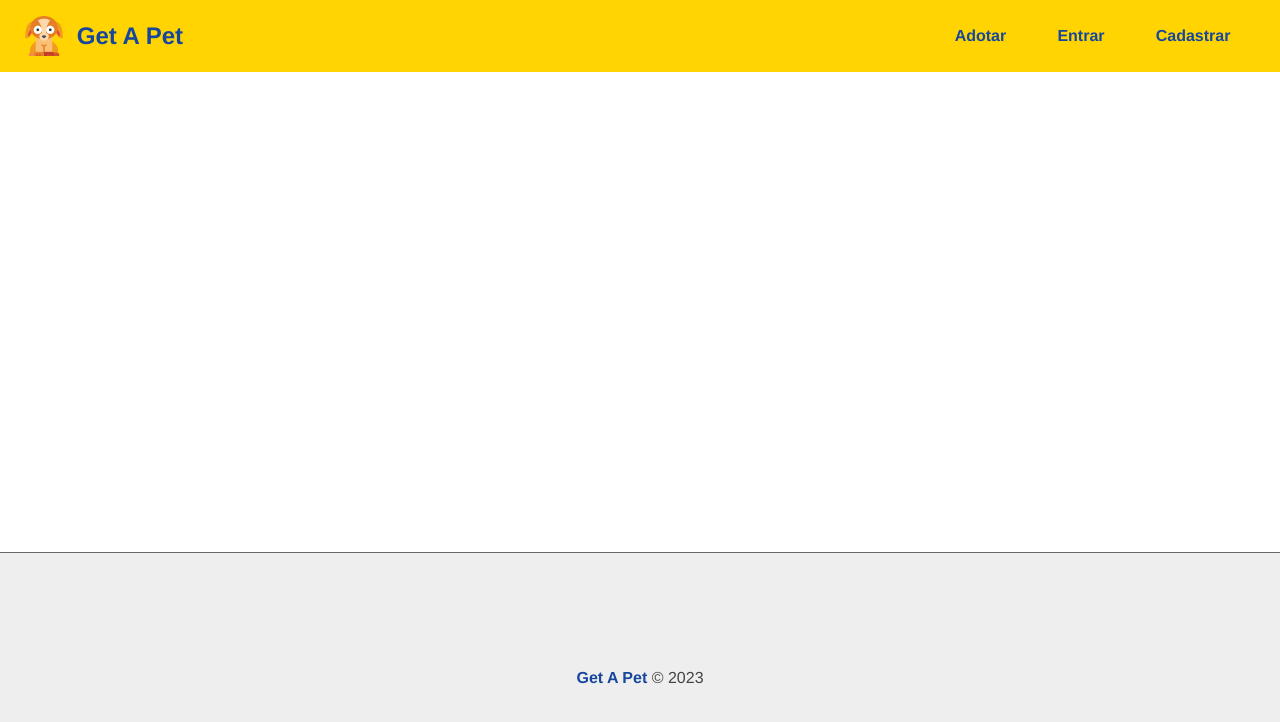
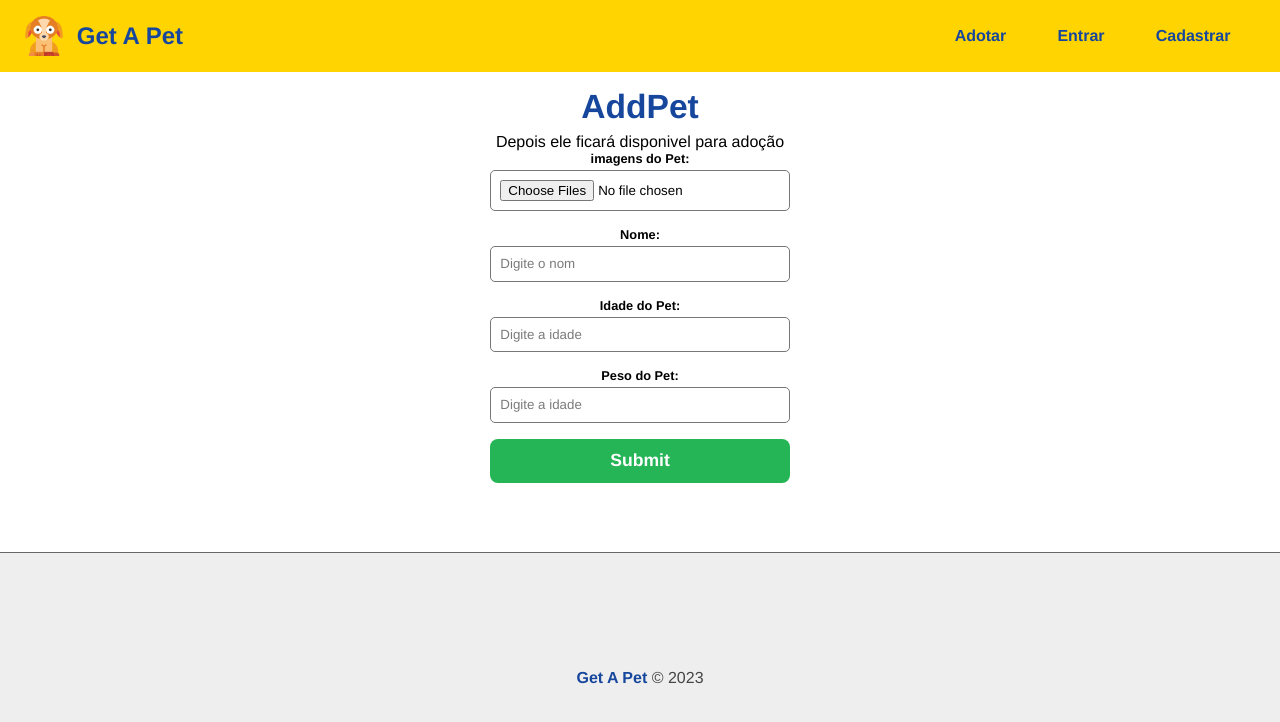
Before and after one commit to Antonio-Elias/Get-A-Pet, a React (Create React App) app in the folder frontend/: page /pet/add in a window 1280 px wide. Shown: the top 722 px of the page. Built offline with nearby package versions, Linux system fonts and the light colour scheme.

Commit message:
Novas funcionalidades

```diff
--- a/frontend/src/App.js
+++ b/frontend/src/App.js
@@ -15,6 +15,7 @@ import Profile from './components/pages/User/Profile'
 /* Context */
 import { UserProvider } from './context/UserContext';
 import MyPets from './components/pages/Pet/MyPets';
+import AddPet from './components/pages/Pet/AddPet';
 
 function App() {
   return (
@@ -28,6 +29,7 @@ function App() {
             <Route path='/register' element={<Register />} />
             <Route path='/user/profile' element={<Profile />} />
             <Route path='/pet/mypets' element={<MyPets />} />
+            <Route path='/pet/add' element={<AddPet />} />
             <Route path='/' element={<Home />} />
           </Routes>
         </Container>
--- /dev/null
+++ b/frontend/src/components/form/PetForm.js
@@ -0,0 +1,58 @@
+import { useState } from "react";
+import formStyles from './Form.module.css'
+import Input from "./input";
+
+function PetFom(handleSubmit, petData, btnText){
+    const [ pet, setPet ] = useState(petData || {});
+    const [ preview, setPreview ] = useState([]);
+    const colors = [ "Branco", "Preto", "Caramelo"];
+
+    function onFileChange(e){
+
+    }
+
+    function handleChange(e){
+
+    }
+
+    return(
+        <section>
+            <form className={ formStyles.form_container}>
+                <Input
+                    text="imagens do Pet"
+                    type="file"
+                    name="imagens"
+                    handleOnChange={onFileChange}
+                    multiple={true}
+                />
+                <Input
+                    text="Nome"
+                    type="text"
+                    name="name"
+                    placeholder="Digite o nom"
+                    handleOnChange={handleChange}
+                    value={pet.name || ''}
+                />
+                <Input
+                    text="Idade do Pet"
+                    type="text"
+                    name="age"
+                    placeholder="Digite a idade"
+                    handleOnChange={handleChange}
+                    value={pet.age || ''}
+                />
+                <Input
+                    text="Peso do Pet"
+                    type="number"
+                    name="weight"
+                    placeholder="Digite a idade"
+                    handleOnChange={handleChange}
+                    value={pet.weight || ''}
+                />
+                <input type="submit" value={ btnText } />
+            </form>
+        </section>
+    )
+}
+
+export default PetFom;
--- /dev/null
+++ b/frontend/src/components/pages/Pet/AddPet.js
@@ -0,0 +1,23 @@
+import styles from './AddPet.module.css';
+import api from '../../../utils/api';
+import { useState } from 'react';
+
+import { useNavigate } from 'react-router-dom'; // no lugar do useHistory
+
+import useFlashMessage from '../../../hooks/useFlashMessage';
+import PetForm from '../../form/PetForm';
+
+
+function AddPet(){
+    return(
+        <section className={styles.addpet_header}>
+            <div>
+                <h1>AddPet</h1>
+                <p>Depois ele ficará disponivel para adoção</p>
+            </div>
+            <PetForm btnText="Cadastrar Pet"/>
+        </section>
+    )
+}
+
+export default AddPet;
--- /dev/null
+++ b/frontend/src/components/pages/Pet/AddPet.module.css
@@ -0,0 +1,8 @@
+.addpet_header{
+    text-align: center;
+    margin-bottom: 1.2em;
+}
+
+.addpet_header h1{
+    margin-bottom: 0.2em;
+}
```
